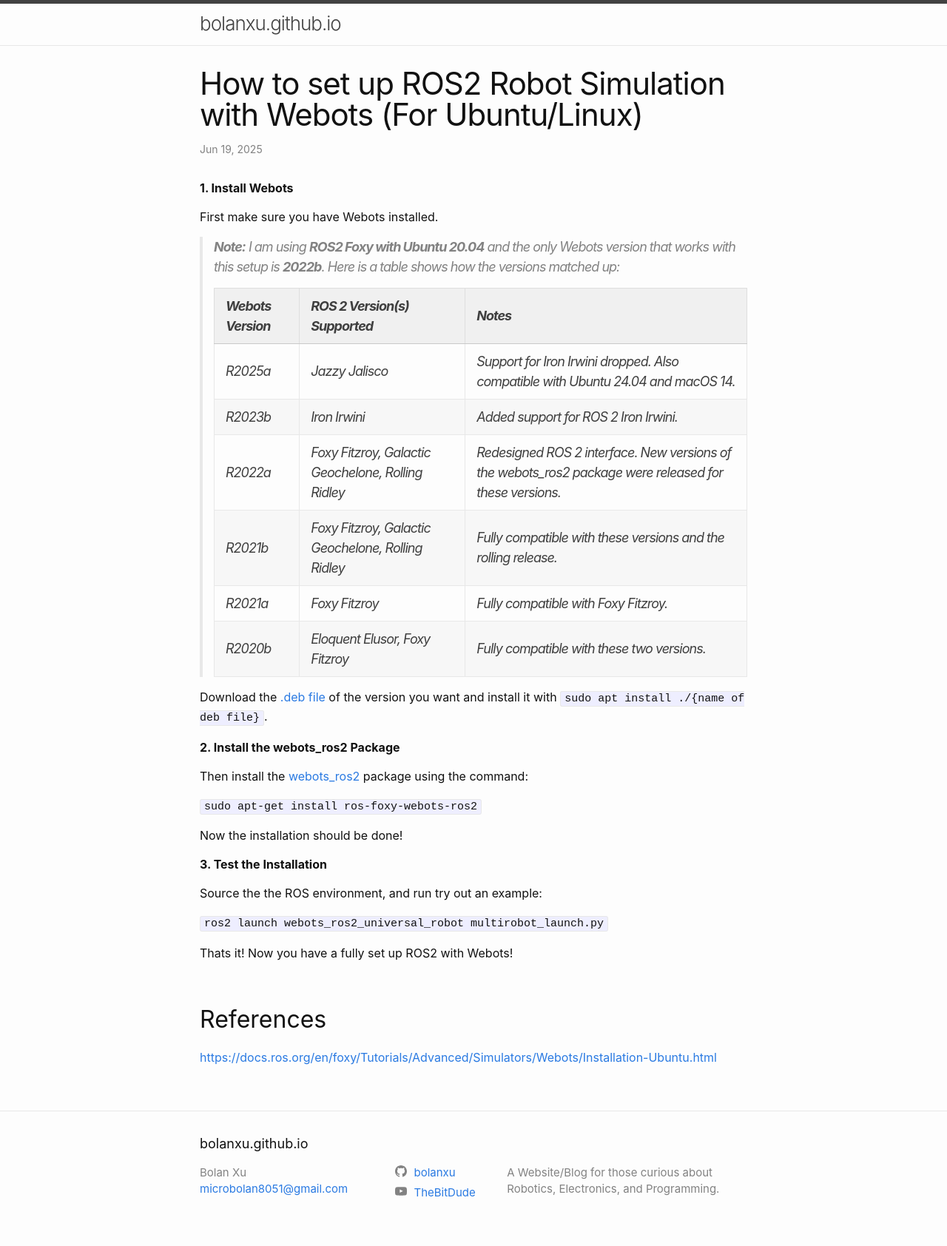
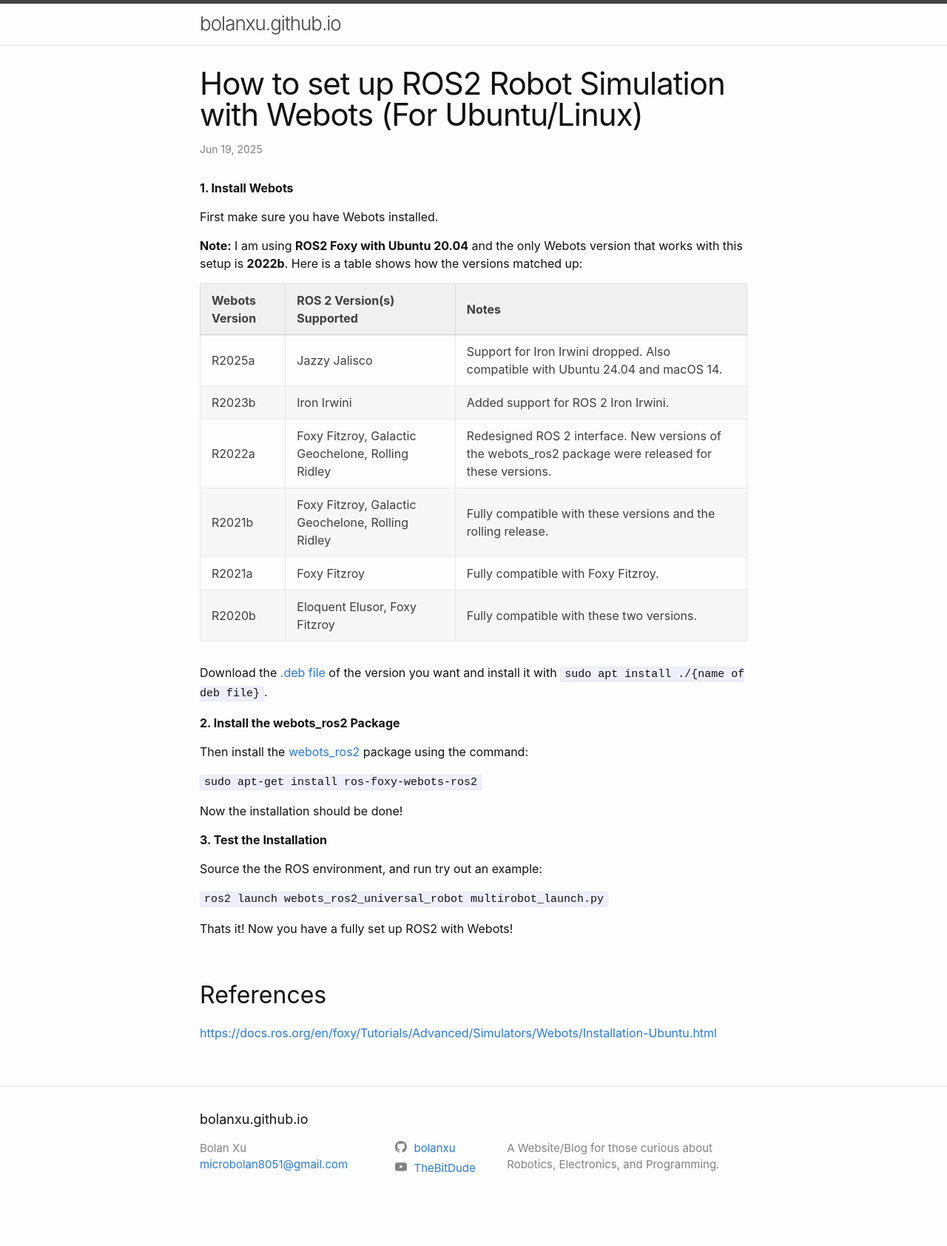
Before and after one commit to bolanxu/bolanxu.github.io, a Jekyll site: the page built from _posts/2025-06-19-ros-webots-installation.md, in a window 1280 px wide. Shown: the whole page at 74% size. Built offline with Jekyll 4.4.1, drawn with Linux system fonts in a browser that asks for light colours; after the commit the page ends 1651 px from its top, so only the background shows below that.

```diff
--- a/_posts/2025-06-19-ros-webots-installation.md
+++ b/_posts/2025-06-19-ros-webots-installation.md
@@ -8,18 +8,18 @@ categories: ROS
 
 First make sure you have Webots installed.
 
-> **Note:**
-> I am using **ROS2 Foxy with Ubuntu 20.04** and the only Webots version that works with this setup is **2022b**.
-> Here is a table shows how the versions matched up:
->
-> | **Webots Version** | **ROS 2 Version(s) Supported**                    | **Notes**                                                                                              |
-> |--------------------|---------------------------------------------------|--------------------------------------------------------------------------------------------------------|
-> | R2025a             | Jazzy Jalisco                                     | Support for Iron Irwini dropped. Also compatible with Ubuntu 24.04 and macOS 14.                       |
-> | R2023b             | Iron Irwini                                       | Added support for ROS 2 Iron Irwini.                                                                   |
-> | R2022a             | Foxy Fitzroy, Galactic Geochelone, Rolling Ridley | Redesigned ROS 2 interface.  New versions of the webots_ros2 package were released for these versions. |
-> | R2021b             | Foxy Fitzroy, Galactic Geochelone, Rolling Ridley | Fully compatible with these versions and the rolling release.                                          |
-> | R2021a             | Foxy Fitzroy                                      | Fully compatible with Foxy Fitzroy.                                                                    |
-> | R2020b             | Eloquent Elusor, Foxy Fitzroy                     | Fully compatible with these two versions.                                                              |
+**Note:**
+I am using **ROS2 Foxy with Ubuntu 20.04** and the only Webots version that works with this setup is **2022b**.
+Here is a table shows how the versions matched up:
+
+| **Webots Version** | **ROS 2 Version(s) Supported**                    | **Notes**                                                                                              |
+|--------------------|---------------------------------------------------|--------------------------------------------------------------------------------------------------------|
+| R2025a             | Jazzy Jalisco                                     | Support for Iron Irwini dropped. Also compatible with Ubuntu 24.04 and macOS 14.                       |
+| R2023b             | Iron Irwini                                       | Added support for ROS 2 Iron Irwini.                                                                   |
+| R2022a             | Foxy Fitzroy, Galactic Geochelone, Rolling Ridley | Redesigned ROS 2 interface.  New versions of the webots_ros2 package were released for these versions. |
+| R2021b             | Foxy Fitzroy, Galactic Geochelone, Rolling Ridley | Fully compatible with these versions and the rolling release.                                          |
+| R2021a             | Foxy Fitzroy                                      | Fully compatible with Foxy Fitzroy.                                                                    |
+| R2020b             | Eloquent Elusor, Foxy Fitzroy                     | Fully compatible with these two versions.                                                              |
 
 Download the [.deb file](https://github.com/cyberbotics/webots/releases) of the version you want and install it with `sudo apt install ./{name of deb file}`.
 
```
